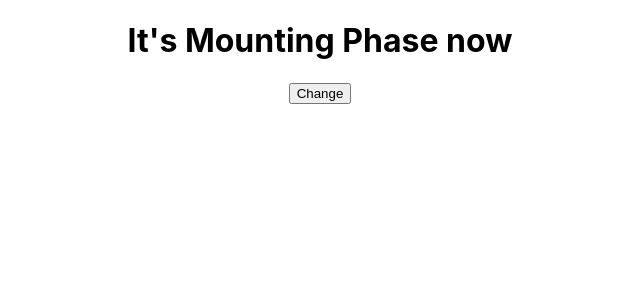
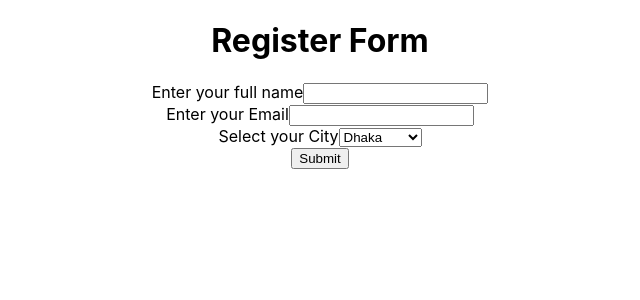
Before and after one commit to Nazmul1582/practice-react, a React (Create React App) app: page / in a window 1280 px wide. Shown: the top 300 px of the page, without its empty margins (320-960 px from the left). Built offline with nearby package versions, Linux system fonts and the light colour scheme; the HTML template or start-up script is replaced by a standard one.

Commit message:
use of CSS in React folder name: class6

```diff
--- a/src/App.js
+++ b/src/App.js
@@ -1,5 +1,9 @@
 import './App.css';
-import UpdatingComp from './component/class8/UpdatingComp';
+import Button from './component/class6/CssComponent/CssModules/Button';
+import CssStyleComp from './component/class6/CssComponent/CssStyleComp';
+import InlineCssComp from './component/class6/CssComponent/InlineCssComp';
+import ControlledFrom from './component/class7/Form/ControlledFrom';
+// import UpdatingComp from './component/class8/UpdatingComp';
 // import StudentComp from "./component/StudentComp";
 // import MyClassComp from './component/MyClassComp';
 // import ParentComp from './component/class4/ParentComp';
@@ -29,7 +33,12 @@ function App() {
       {/* <ShowInfo /> */}
       {/* <Table /> */}
       {/* <Task /> */}
-      <UpdatingComp />
+      {/* <UpdatingComp /> */}
+
+      {/* <CssStyleComp />
+      <InlineCssComp />
+      <Button /> */}
+      <ControlledFrom />
 
     </div>
   );
--- /dev/null
+++ b/src/component/class6/CssComponent/CssModules/Button.js
@@ -0,0 +1,11 @@
+import BtnStyle from  './Button.module.css';
+const Button = () => {
+    return (
+        <div>
+            <p>Button from CSS Modules</p>
+            <button className = {BtnStyle.button} >Click Me</button>
+        </div>
+    )
+}
+
+export default Button;
--- /dev/null
+++ b/src/component/class6/CssComponent/CssModules/Button.module.css
@@ -0,0 +1,14 @@
+.button{
+    padding: 0.75rem 2.5rem;
+    font-size: 1.25rem;
+    color: #fff;
+    background-color: #2AC4BC;
+    background-image: linear-gradient( 109.6deg,  rgba(61,245,167,1) 11.2%, rgba(9,111,224,1) 91.1% );
+    border: 1px solid #2AC4BC;
+    margin-top: 20px;
+    cursor: pointer;
+}
+
+.button:focus{
+    border: 1px solid #333;
+}
--- /dev/null
+++ b/src/component/class6/CssComponent/CssStyleComp.js
@@ -0,0 +1,11 @@
+import './style.css';
+const CssStyleComp = () => {
+    return (
+        <div>
+            <p>CSS Stylesheet</p>
+            <h1 className = 'title'>Hello from CSS Style Component</h1>
+        </div>
+    )
+}
+
+export default CssStyleComp;
--- /dev/null
+++ b/src/component/class6/CssComponent/InlineCssComp.js
@@ -0,0 +1,10 @@
+const InlineCssComp = () => {
+    return (
+        <div>
+            <p>inline CSS</p>
+            <h1 style={{fontSize: "45px", color:'coral'}}>I'm from inline CSS Component</h1>
+        </div>
+    )
+}
+
+export default InlineCssComp;
--- /dev/null
+++ b/src/component/class6/CssComponent/index.js
@@ -0,0 +1,6 @@
+// There are four way of CSS Styles in React
+
+// 1. CSS Stylesheet
+// 2. inline style
+// 3. CSS modules
+// 4. CSS in libraries
--- /dev/null
+++ b/src/component/class6/CssComponent/style.css
@@ -0,0 +1,6 @@
+.title{
+    color: #fff;
+    background-image: linear-gradient( 102.1deg,  rgba(96,221,142,1) 8.7%, rgba(24,138,141,1) 88.1% );
+    padding: 3rem;
+    box-sizing: border-box;
+}
--- /dev/null
+++ b/src/component/class7/Form/ControlledFrom.js
@@ -0,0 +1,58 @@
+import React, {Component} from 'react';
+class ControlledFrom extends Component{
+    constructor(props){
+        super(props);
+        this.state = {
+            name : "",
+            email: "",
+            city: '',
+        }
+    }
+    inputHandler = (event) => {
+        this.setState({
+            [event.target.name]: event.target.value
+        })
+    }
+
+    submitHandler = (event) => {
+        event.preventDefault();
+        console.log(this.state);
+    }
+
+    render(){
+        return(
+            <div>
+                <h1>Register Form</h1>
+                <form>
+                    <div>
+                        <label>Enter your full name</label>
+                        <input type ="text" name="name"
+                        value={this.state.name}
+                        onChange={this.inputHandler}/>
+                    </div>
+                    <div>
+                        <label>Enter your Email</label>
+                        <input type ="email" name="email"
+                        value={this.state.email}
+                        onChange={this.inputHandler}/>
+                    </div>
+                    <div>
+                        <label>Select your City</label>
+                        <select name="city"
+                        value={this.state.city}
+                        onChange={this.inputHandler}>
+                            <option value = "dhaka">Dhaka</option>
+                            <option value = "cumilla">Cumilla</option>
+                            <option value = "munsigonj">Munsigonj</option>
+                        </select>
+                    </div>
+                    <div>
+                        <button onClick={this.submitHandler}>Submit</button>
+                    </div>
+                </form>
+            </div>
+        )
+    }
+}
+
+export default ControlledFrom;
--- /dev/null
+++ b/src/component/class7/Form/index.js
@@ -0,0 +1,4 @@
+// We can make forms in 2 ways
+
+// 1. controlled way or React way
+// 2. uncontrolled way
```
